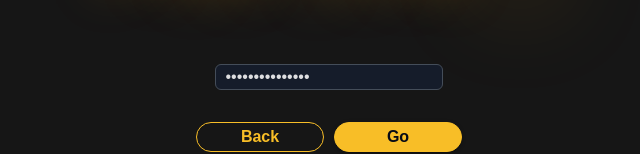
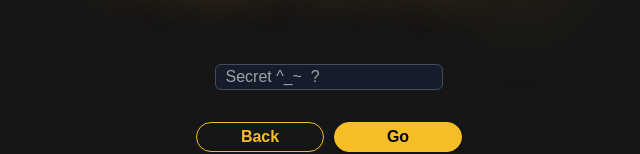
Before and after one commit to SaPradilla/portfolio, a Vue app: page /pradi in a window 1280 px wide. Shown: the part 362-516 px from the top of the page, without its empty margins (311-951 px from the left). Built offline with nearby package versions, Linux system fonts and the light colour scheme; a web font is replaced by a local one.

Commit message:
fix: refactor

```diff
--- a/src/stores/user.js
+++ b/src/stores/user.js
@@ -30,12 +30,10 @@ export const useUser = defineStore('user',()=>{
             token.value = tokenLocal;
 
             const tokenExtract = await validateAndExtract({token:tokenSaved});
-            console.log(tokenExtract);
             id.value = tokenExtract.id
 
 
         } catch (error) {
-            // console.log(error);
             throw error;
         }
 
--- a/src/views/AdminLoginView.vue
+++ b/src/views/AdminLoginView.vue
@@ -7,7 +7,7 @@ import Button from 'primevue/button';
 import { Icon } from "@iconify/vue";
 import { useUser } from '@/stores/user';
 
-const pwd = ref('contrasenaNueva');
+const pwd = ref('');
 const isLoading = ref(false);
 const error =  reactive({
     exists:false,
```
